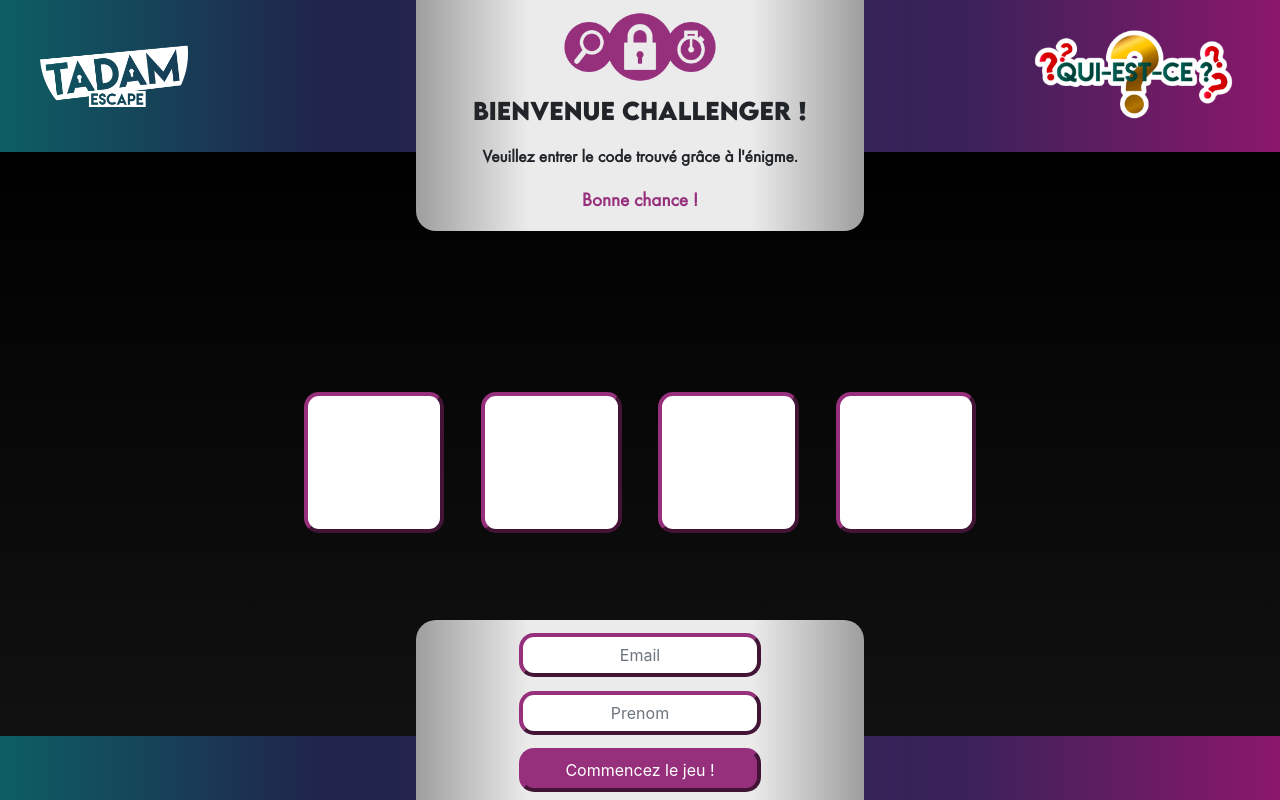
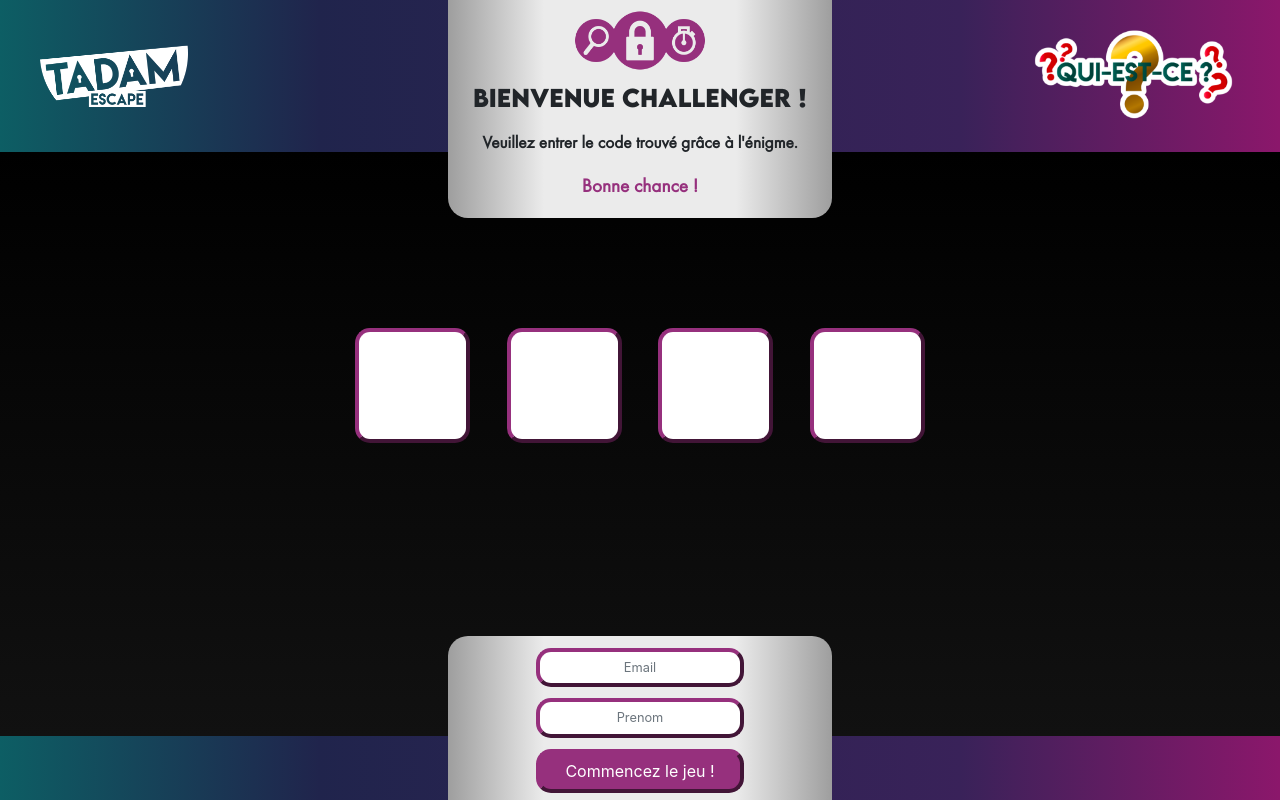
Before and after one commit to Mpreard/Tadam, a PHP site: page / in a window 1280 px wide. Run offline with PHP 8.4, Linux system fonts and the light colour scheme; some libraries are stand-ins or nearby versions.

Commit message:
fix bugs responsive

```diff
--- a/css/main.css
+++ b/css/main.css
@@ -228,15 +228,27 @@ p {
     font-size: 21px;
 }
 /*MediaQueries*/
-@media screen and (max-width: 1100px) {
+@media screen and (max-width: 1400px) {
     .infos_container {
-        width: 42%;
-        left: 29%;
+        width: 30%;
+        left: 35%;
     }
 
-    .message{
-        width: 42%;
-        left: 29%;
+    .message {
+        width: 30%;
+        left: 35%;
+    }
+
+    .form_container {
+        padding-top: 11rem!important;
+    }
+    .number_code {
+        font-size: 4em;
+        width: 1.8em;
+        height: 1.8em;
+    }
+    .form-control {
+        font-size: 0.8rem!important;
     }
 }
 @media screen and (max-width: 700px) {
@@ -268,7 +280,7 @@ p {
         width: 46%;
     }
     .error_image{
-        padding-top: 16%;
+        padding-top: 12%;
     }
 
 }
--- a/css/page2.css
+++ b/css/page2.css
@@ -175,7 +175,7 @@
     .error_page {
         text-align: center;
         background-color: black;
-        height: 104vh!important;
+        height: 82vh!important;
     }
 }
 /*
--- a/index.php
+++ b/index.php
@@ -9,11 +9,11 @@
 <head>
   <meta charset="UTF-8" />
   <meta name="viewport" content="width=device-width, initial-scale=1.0" />
+  <meta http-equiv="ScreenOrientation" content="autoRotate:disabled">
   <title>Concours Tadam - Elancia</title>
   <link rel="stylesheet" type="text/css" href="./css/main.css" />
   <link rel="stylesheet" type="text/css" href="https://maxcdn.bootstrapcdn.com/bootstrap/4.0.0/css/bootstrap.min.css" />
   <script type="text/javascript" src="//cookie.eurowebpage.com/cookie.js?"></script>
-
 </head>
 
 <body>
@@ -29,8 +29,8 @@
         <p class = "GL" id="GL"> Bonne chance ! </p>
       </div>
     </div>
-    <div class="form_container" id="form_container">
-      <form action="./php/run.php" id="formulaire" class="form_group_button" method="POST">
+    <form action="./php/run.php" id="formulaire" class="form_group_button" method="POST">
+      <div class="form_container" id="form_container">
         <div class="container code_square form_group_button">
           <div class="row">
             <div class="col-12 jpa">
@@ -43,10 +43,9 @@
             </div>
           </div>
         </div>
-
-    </div>
-    <div class="bottom_page" id="bottom_page" >
-      <div class="container container_infos">
+      </div>
+      <div class="bottom_page" id="bottom_page" >
+        <div class="container container_infos">
           <div class="row">
             <div class = "infos_container">
               <div class="col-6 input_infos">
@@ -63,8 +62,8 @@
             </div>
           </div>
         </div>
-      </form>
-    </div>
+      </div>
+    </form>
   </div>
 
 <script>
```
